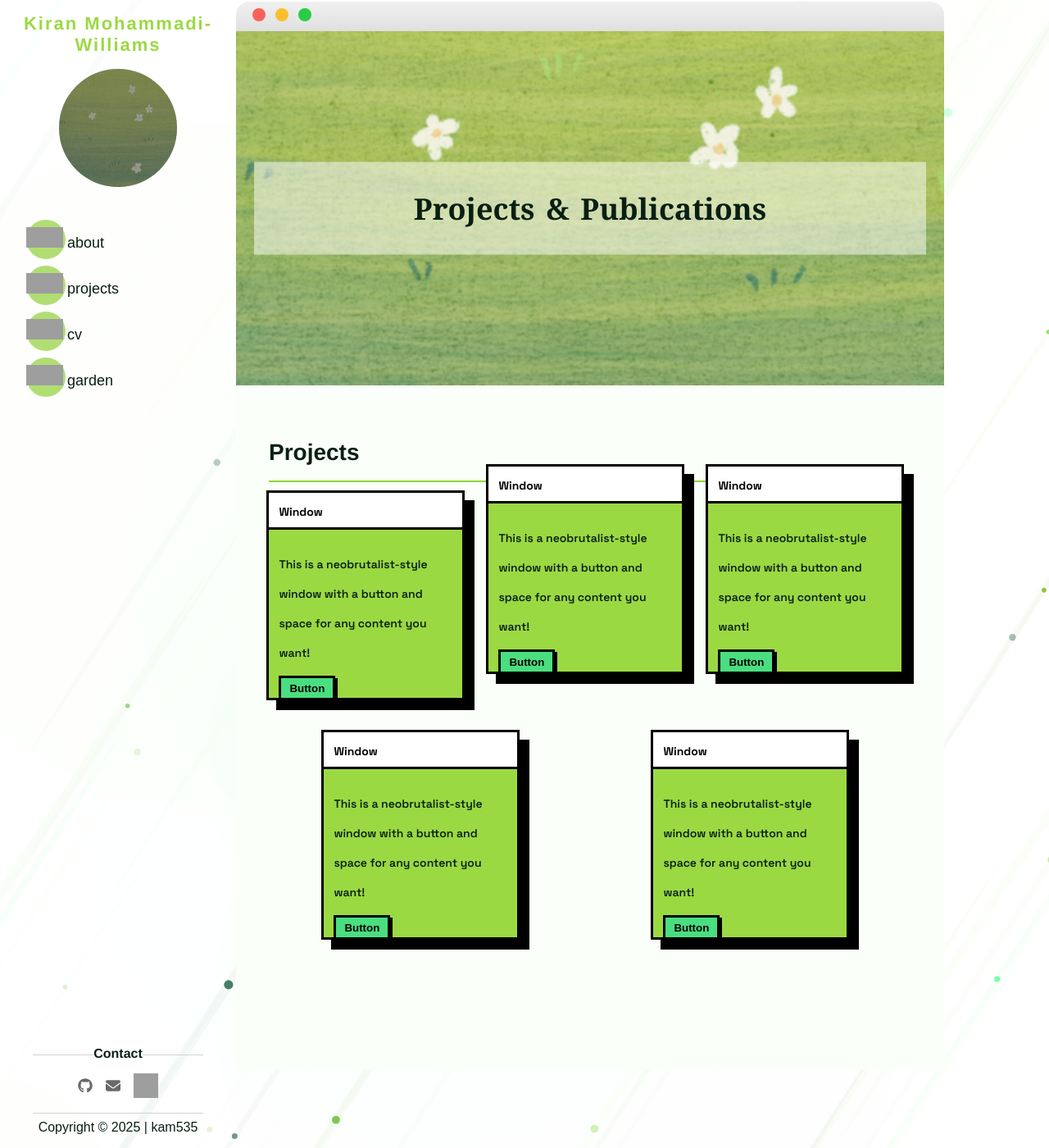
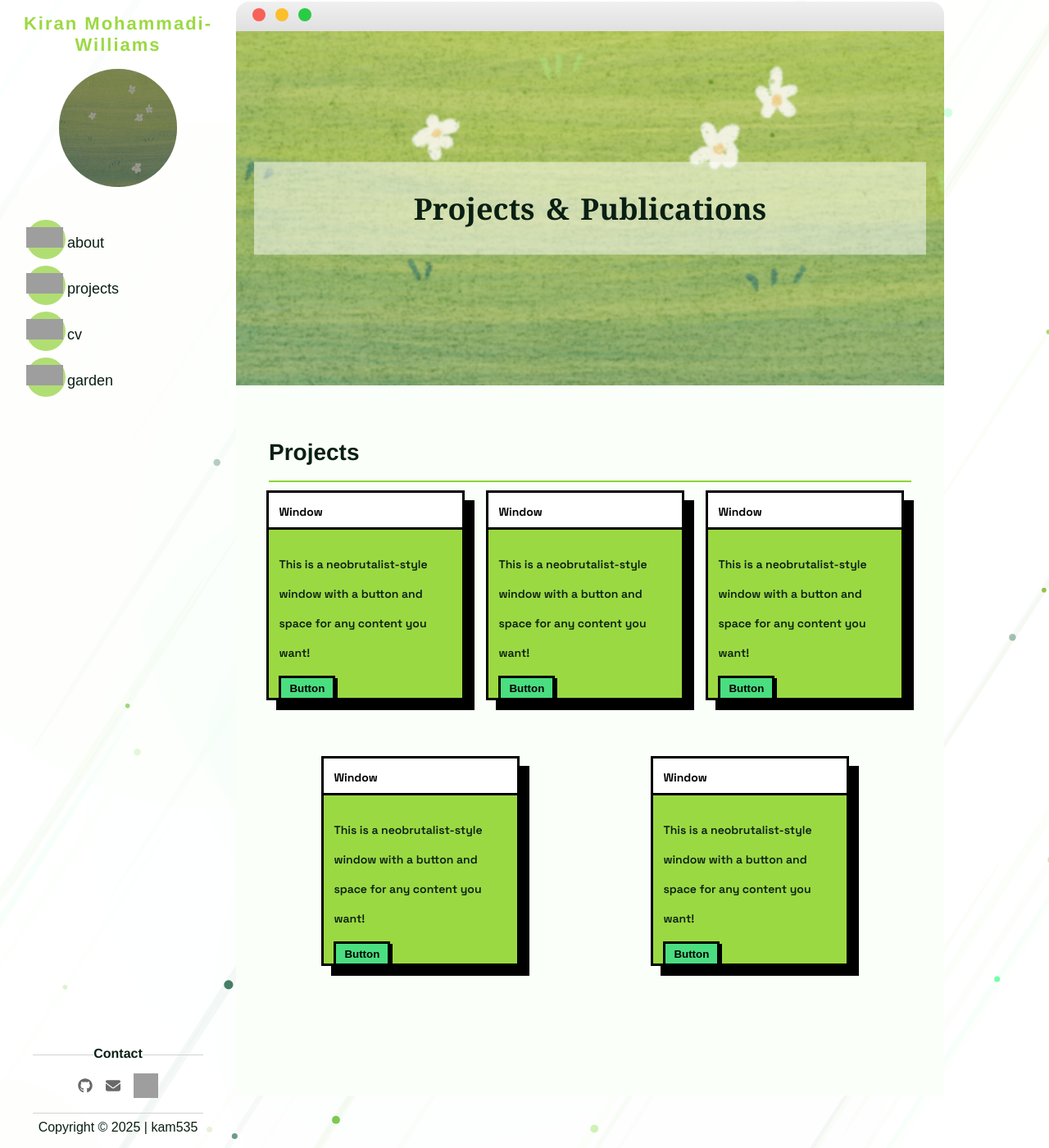
Before and after one commit to green-queen/green-queen.github.io, a Jekyll site: the page built from _pages/projects.md, in a window 1280 px wide and 1400 px high, scrolled down 62 px. Shown: the whole window at 82% size. Built offline with Jekyll 4.4.1, drawn with Linux system fonts in a browser that asks for light colours; some web fonts are replaced; grey boxes are pictures that could not be loaded.

Commit message:
Update post.scss

```diff
--- a/_sass/post.scss
+++ b/_sass/post.scss
@@ -13,6 +13,7 @@
   box-shadow: 12px 12px 0 #000000;
   overflow: hidden;
   transition: all 0.3s ease;
+  margin-top: 0;
 }
 
 .card-gallery {
@@ -39,6 +40,7 @@
   font-size: 14px;
   font-weight: 600;
   background: #9BD942;
+  margin-top: -2rem;
 }
 
 .button {
```
